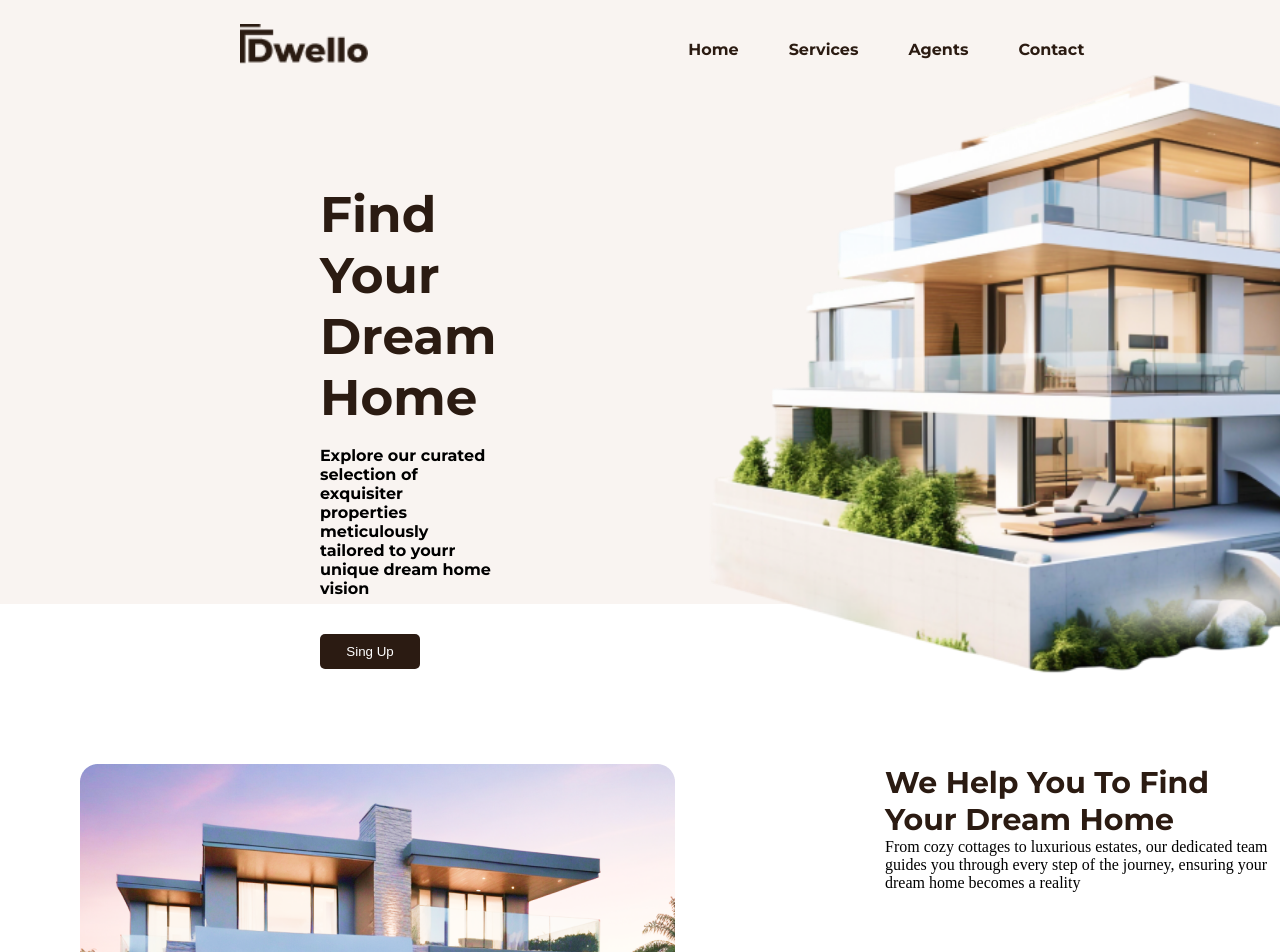
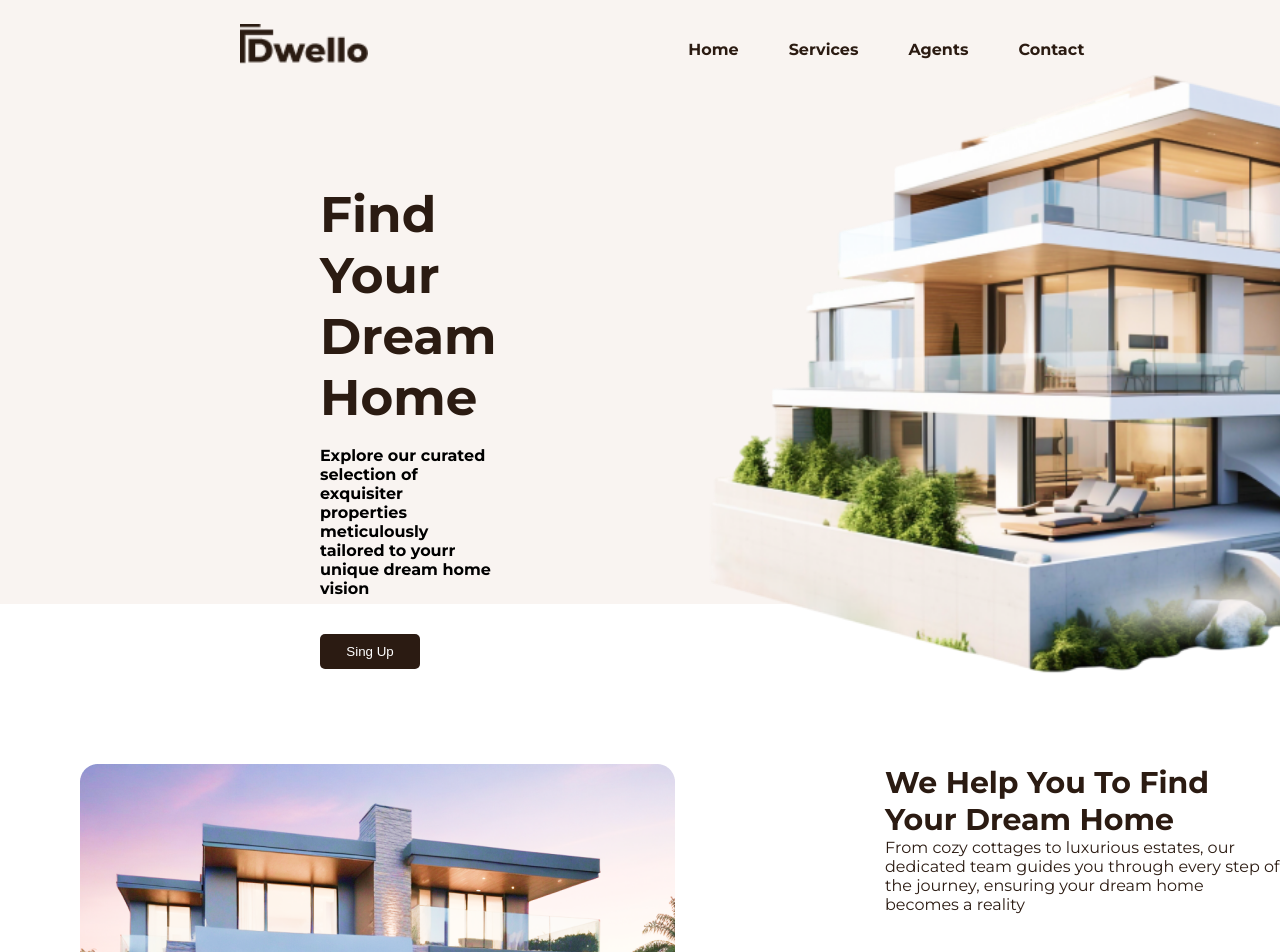
Before and after one commit to gabrieljcoutinho/Projeto-Dwello, a React (Create React App) app: page / in a window 1280 px wide. Shown: the top 952 px of the page. Built offline with nearby package versions, Linux system fonts and the light colour scheme.

Commit message:
estilziandoparagrafo

```diff
--- a/src/Css/houseDream.css
+++ b/src/Css/houseDream.css
@@ -12,3 +12,8 @@ h3 {
     font-family: 'Montserrat';
     font-size: 30px;
 }
+
+.paragrafoDreamHouse{
+    color: #2B1B12;
+    font-family: 'Montserrat';
+}
```
